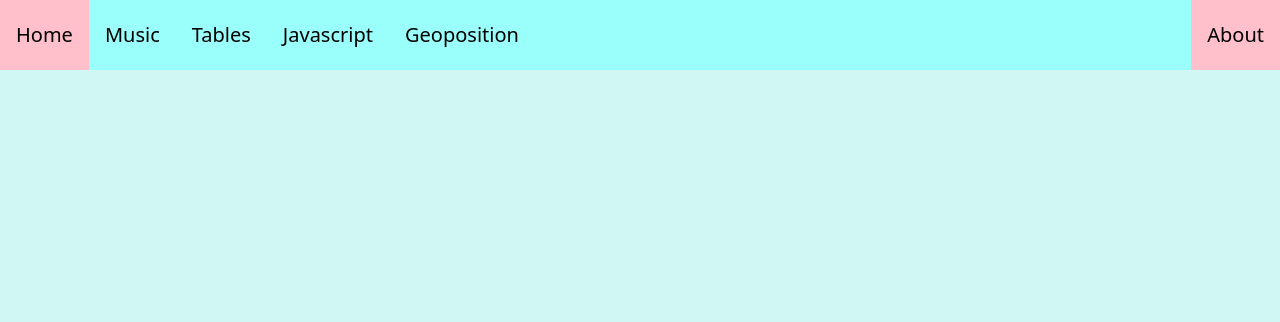
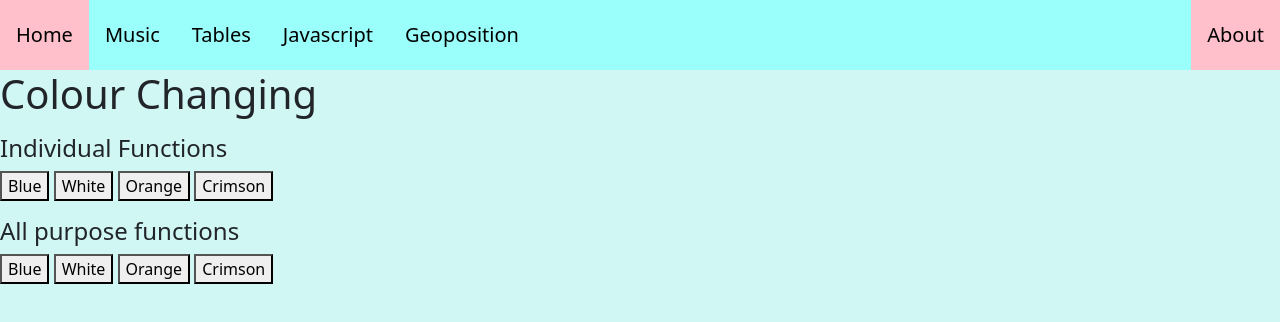
Before and after one commit to hoomanhorsey/hoomanhorsey.github.io, a plain HTML site: page page4.html in a window 1280 px wide. Drawn offline with nearby package versions, Linux system fonts and the light colour scheme.

Commit message:
Adding a bit of basic javascript to Page4

```diff
--- a/page4.html
+++ b/page4.html
@@ -1,6 +1,12 @@
 <!DOCTYPE html>
 
 <html lang="en">
+
+    <style>
+
+    class
+
+    </style>
     <head>
       <link href="https://cdn.jsdelivr.net/npm/bootstrap@5.0.2/dist/css/bootstrap.min.css" rel="stylesheet" integrity="sha384-EVSTQN3/azprG1Anm3QDgpJLIm9Nao0Yz1ztcQTwFspd3yD65VohhpuuCOmLASjC" crossorigin="anonymous">
       <script src="https://cdn.jsdelivr.net/npm/bootstrap@5.0.2/dist/js/bootstrap.bundle.min.js" integrity="sha384-MrcW6ZMFYlzcLA8Nl+NtUVF0sA7MsXsP1UyJoMp4YLEuNSfAP+JcXn/tWtIaxVXM" crossorigin="anonymous"></script>
@@ -9,8 +15,6 @@
     </head>
 
     <body>
-
-
       <ul id="ul_nav">
 
         <li><a style="background-color:pink"  id="li_a" href="index.html">Home</a></li>
@@ -21,6 +25,56 @@
         <li style="float:right"><a  id="li_a" style="background-color:pink" href="page5.html">About</a></li>
       </ul>
 
+      <div id="ColorDiv">
+        <h1>Colour Changing </h1>
+      </div>
+
+      <div>
+          <p> </p>
+          <h4> Individual Functions</h4>
+          <button onclick="changeGreen();">Blue</button>
+          <button onclick="changeWhite();">White</button>
+          <button onclick="changeOrange();">Orange</button>
+          <button onclick="changeCrimson();">Crimson</button>
+
+          <p> </p>
+          <h4> All purpose functions</h4>
+          <button onclick="changeColor('dodgerblue');">Blue</button>
+          <button onclick="changeColor('white');">White</button>
+          <button onclick="changeColor('orange');">Orange</button>
+          <button onclick="changeColor('crimson');">Crimson</button>
+
+          </div>
+
+          <script>
+            function changeGreen()
+              {
+                document.getElementById('ColorDiv').style.backgroundColor = 'DodgerBlue';
+              }
+
+              function changeWhite()
+              {
+                document.getElementById('ColorDiv').style.backgroundColor = 'white';
+              }
+
+              function changeOrange()
+              {
+                document.getElementById('ColorDiv').style.backgroundColor = 'Orange';
+              }
+
+              function changeCrimson()
+              {
+                document.getElementById('ColorDiv').style.backgroundColor = 'Crimson';
+              }
+
+              function changeColor(color)
+              {
+                document.getElementById('ColorDiv').style.backgroundColor = color;
+              }
+
+          </script>
+
+
     <p></p>
 
     </body>
```
Lines whose indentation alone changed are shown as unchanged.
